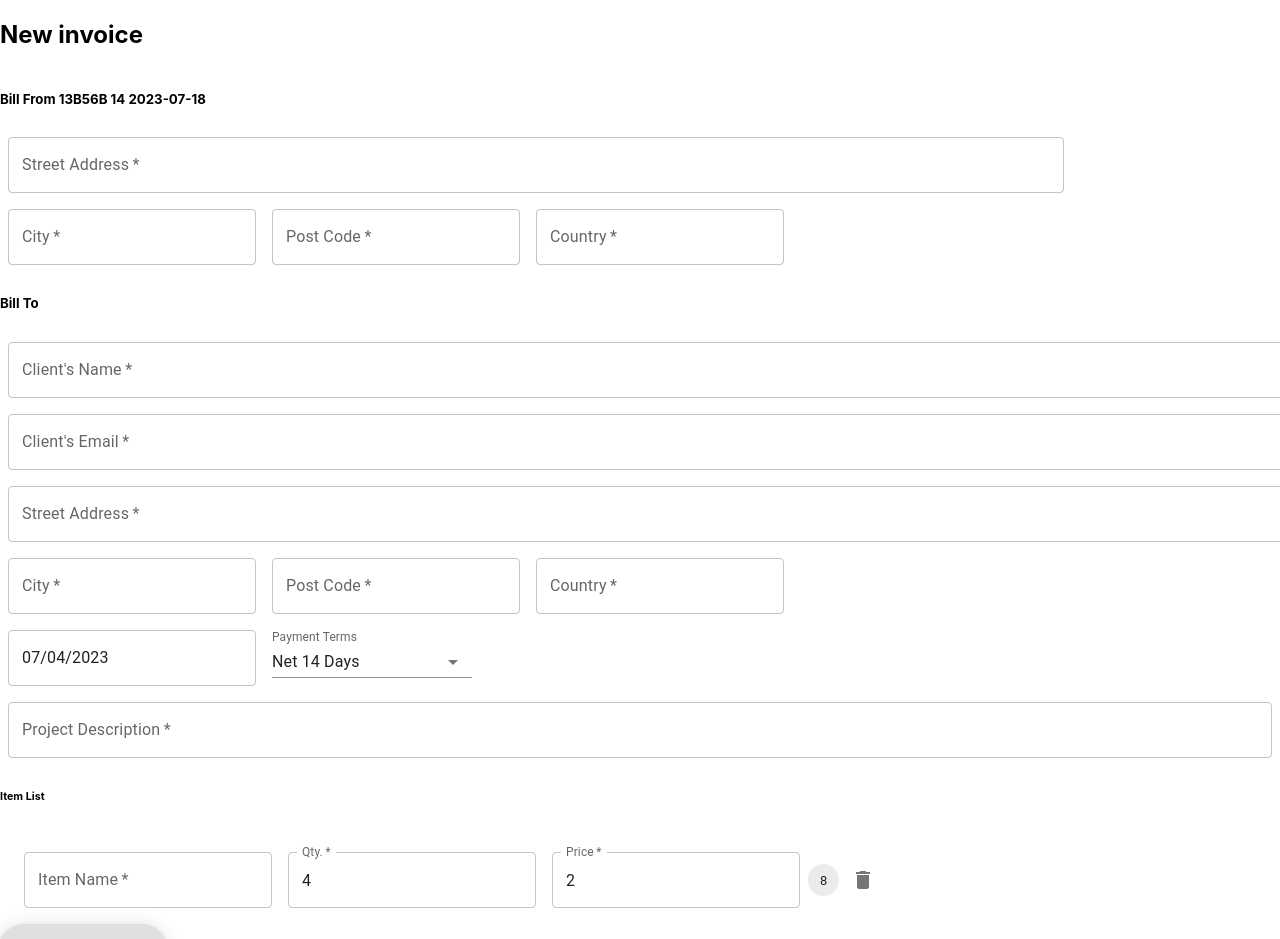
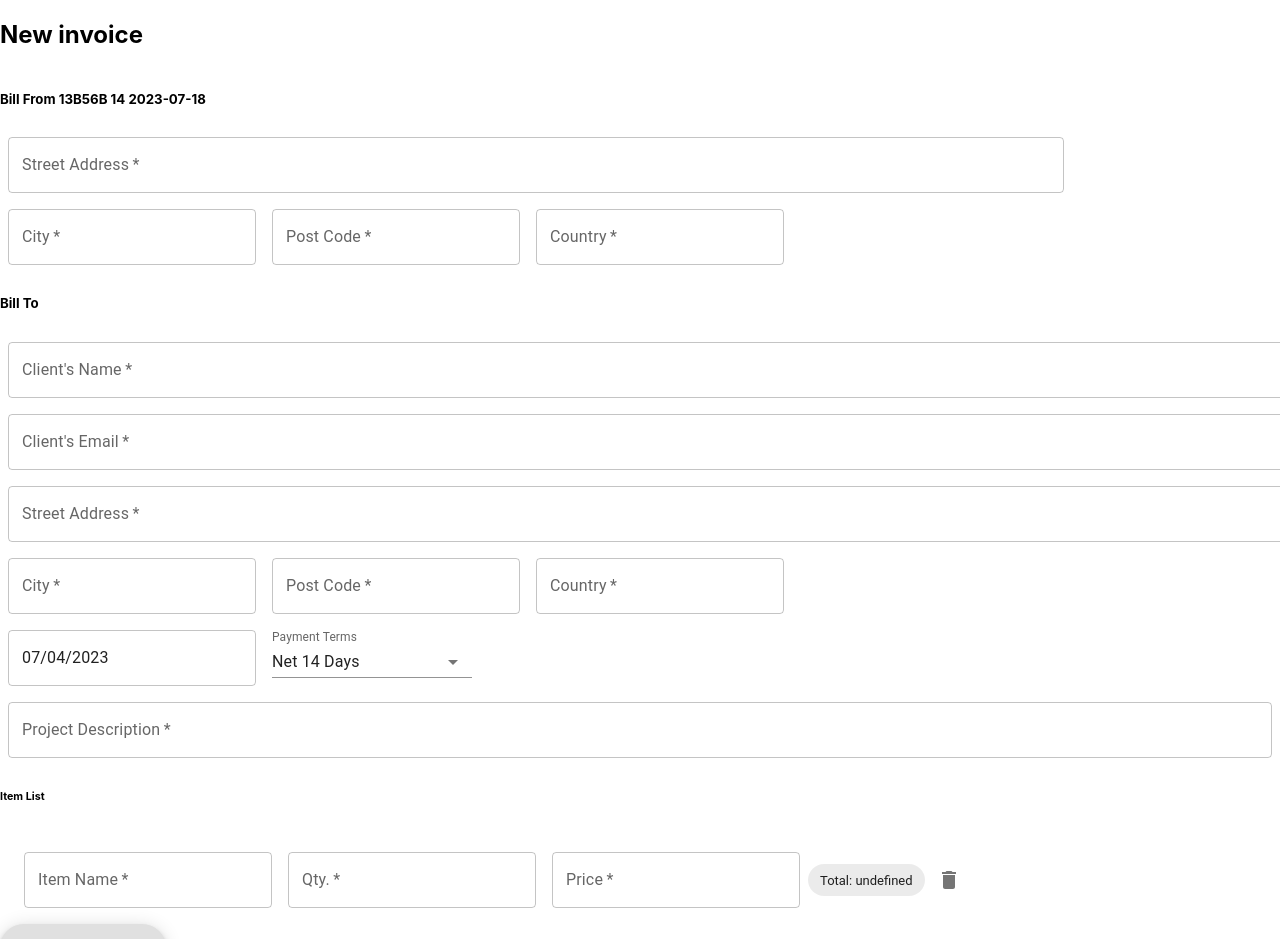
Before and after one commit to giga-gogosashvili/invoice-app, a React (Create React App) app: page /invoices/create in a window 1280 px wide. Shown: the top 939 px of the page. Built offline with nearby package versions, Linux system fonts and the light colour scheme.

Commit message:
itemlist numbers fixed

```diff
--- a/src/components/CreateInvoice.tsx
+++ b/src/components/CreateInvoice.tsx
@@ -14,6 +14,7 @@ import axios from "axios";
 import { Navigate } from "react-router-dom";
 import { v4 as uuid } from "uuid";
 import dayjs, { Dayjs } from "dayjs";
+import { useEffect } from "react";
 
 const unique_id = uuid();
 const id = unique_id.slice(0, 6).toUpperCase();
@@ -40,21 +41,23 @@ export default function CreateInvoice() {
   const [clientCountry, setClientCountry] = useState<string>("");
 
   const [createdAt, setCreatedAt] = React.useState<Dayjs | null>(dayjs(date));
-
   const [paymentTerms, setPaymentTerms] = useState<number>(14);
-
   const [description, setDescription] = useState<string>("");
 
   const [itemName1, setItemName1] = useState<string>("");
-  const [itemQuantity1, setItemQuantity1] = useState<number>(4);
-  const [itemPrice1, setItemPrice1] = useState<number>(2);
+  const [itemQuantity1, setItemQuantity1] = useState<number>();
+  const [itemPrice1, setItemPrice1] = useState<number>();
+  const [itemTotal1, setItemTotal1] = useState<number>();
 
   // const [status, setStatus] = useState<string>("paid");
 
   const status = "paid";
-  const totalCalculator = (num1: number, num2: number) => {
-    return num1 * num2;
-  };
+
+  useEffect(() => {
+    if (itemPrice1 && itemQuantity1 !== undefined) {
+      setItemTotal1(itemQuantity1 * itemPrice1);
+    }
+  }, [itemPrice1]);
 
   const paymentDue = addDays(date, paymentTerms).toISOString().split("T")[0];
 
@@ -235,6 +238,11 @@ export default function CreateInvoice() {
                 id="form-item-qty-1"
                 label="Qty."
                 sx={{ m: 1 }}
+                type="number"
+                // InputLabelProps={{
+                //   shrink: true,
+                // }}
+                // variant="filled"
                 value={itemQuantity1}
                 onChange={(event: React.ChangeEvent<HTMLInputElement>) => {
                   setItemQuantity1(event.target.valueAsNumber);
@@ -244,6 +252,7 @@ export default function CreateInvoice() {
                 required
                 id="form-item-price-1"
                 label="Price"
+                type="number"
                 sx={{ m: 1 }}
                 value={itemPrice1}
                 onChange={(event: React.ChangeEvent<HTMLInputElement>) => {
@@ -252,7 +261,7 @@ export default function CreateInvoice() {
               />
               <Stack>
                 {" "}
-                <Chip label={totalCalculator(itemQuantity1, itemPrice1)} />
+                <Chip label={`Total: ${itemTotal1}`} />
               </Stack>
             </ListItem>
             <Fab variant="extended">
@@ -313,7 +322,7 @@ export default function CreateInvoice() {
                       name: itemName1,
                       quantity: itemQuantity1,
                       price: itemPrice1,
-                      total: totalCalculator(itemQuantity1, itemPrice1),
+                      total: itemTotal1,
                     },
                   })
                   .then(
```
